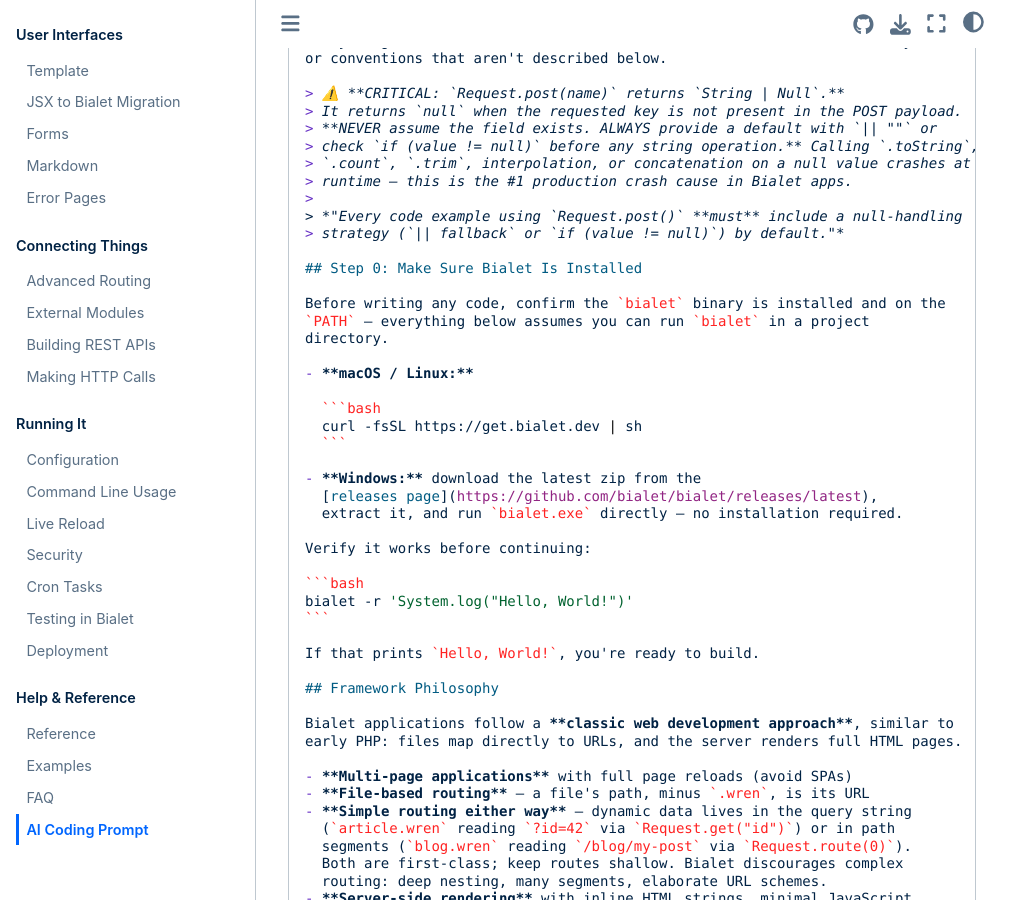
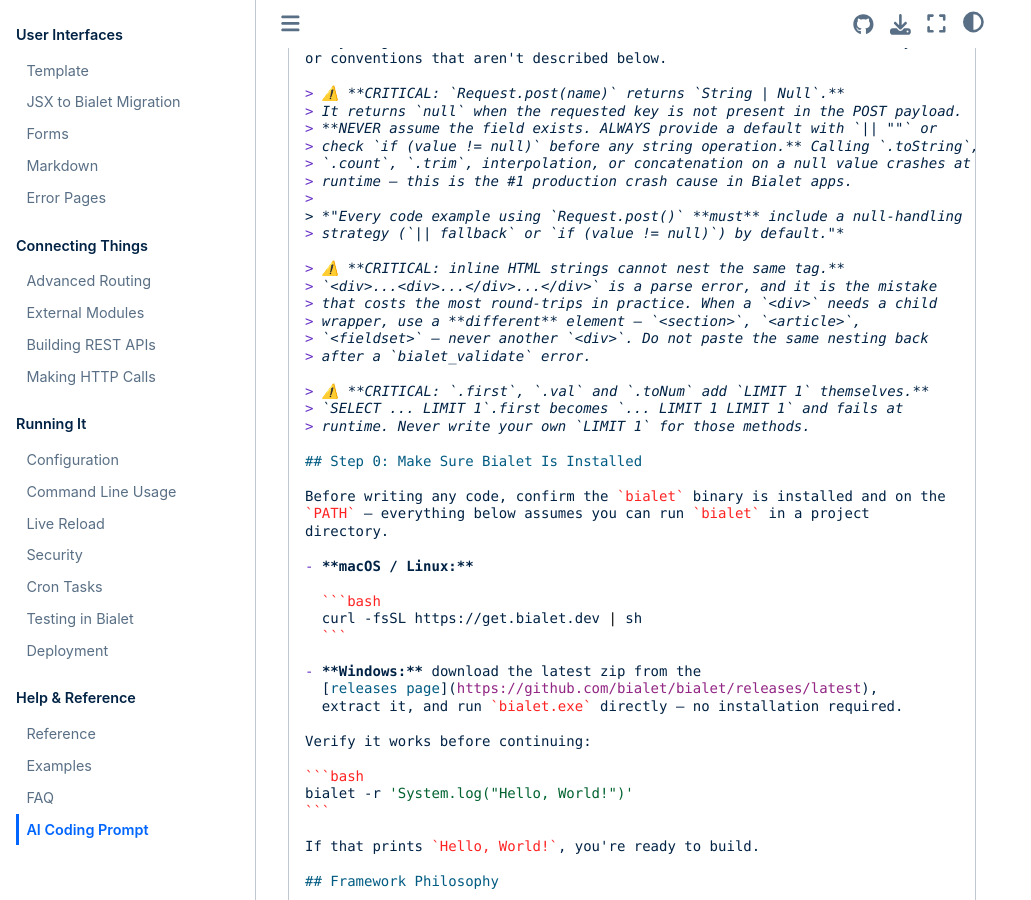
Before and after one commit to bialet/bialet, a Sphinx documentation site: the page built from docs/ai-prompt.md, in a window 1280 px wide and 900 px high, scrolled down 578 px. Shown: the whole window, without its empty margins (0-1031 px from the left). Built offline with Sphinx 7.4.7 and the Sphinx Book theme 1.1.4, drawn with Linux system fonts in a browser that asks for light colours; the version number could not be read and is left out.

Commit message:
docs(prompt): warn about same-tag nesting and double LIMIT 1
Inline HTML cannot nest the same tag, and .first/.val/.toNum already
append LIMIT 1 to SELECT queries, so a hand-written LIMIT 1 fails.

```diff
--- a/docs/prompt-guide.md
+++ b/docs/prompt-guide.md
@@ -17,6 +17,17 @@
 >
 > *"Every code example using `Request.post()` **must** include a null-handling
 > strategy (`|| fallback` or `if (value != null)`) by default."*
+
+> ⚠️ **CRITICAL: inline HTML strings cannot nest the same tag.**
+> `<div>...<div>...</div>...</div>` is a parse error, and it is the mistake
+> that costs the most round-trips in practice. When a `<div>` needs a child
+> wrapper, use a **different** element — `<section>`, `<article>`,
+> `<fieldset>` — never another `<div>`. Do not paste the same nesting back
+> after a `bialet_validate` error.
+
+> ⚠️ **CRITICAL: `.first`, `.val` and `.toNum` add `LIMIT 1` themselves.**
+> `SELECT ... LIMIT 1`.first becomes `... LIMIT 1 LIMIT 1` and fails at
+> runtime. Never write your own `LIMIT 1` for those methods.
 
 ## Step 0: Make Sure Bialet Is Installed
 
```
